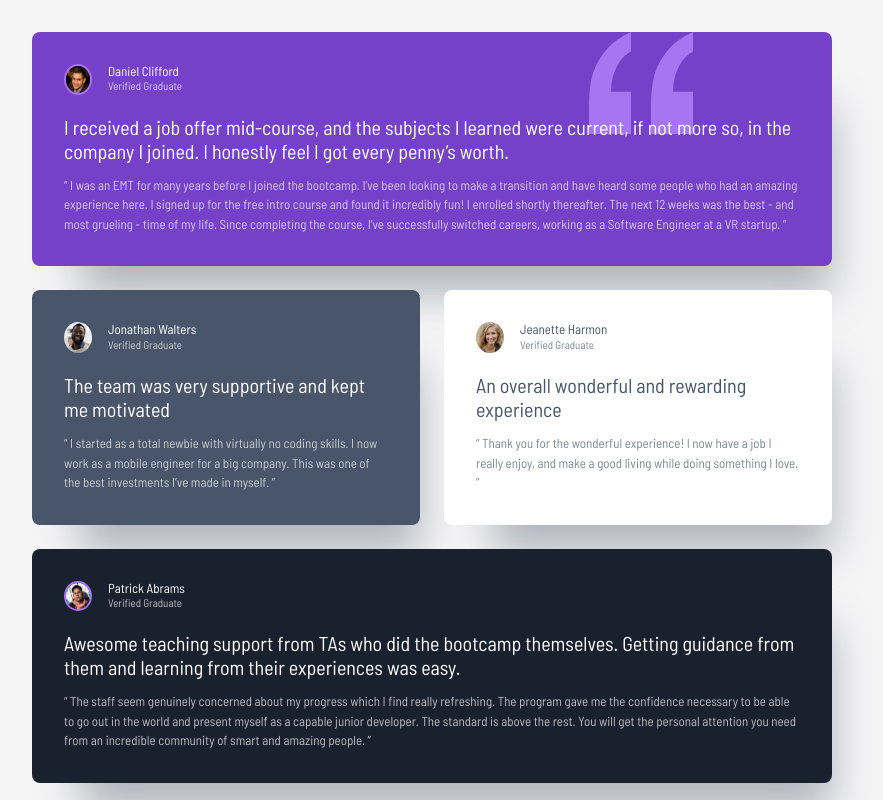
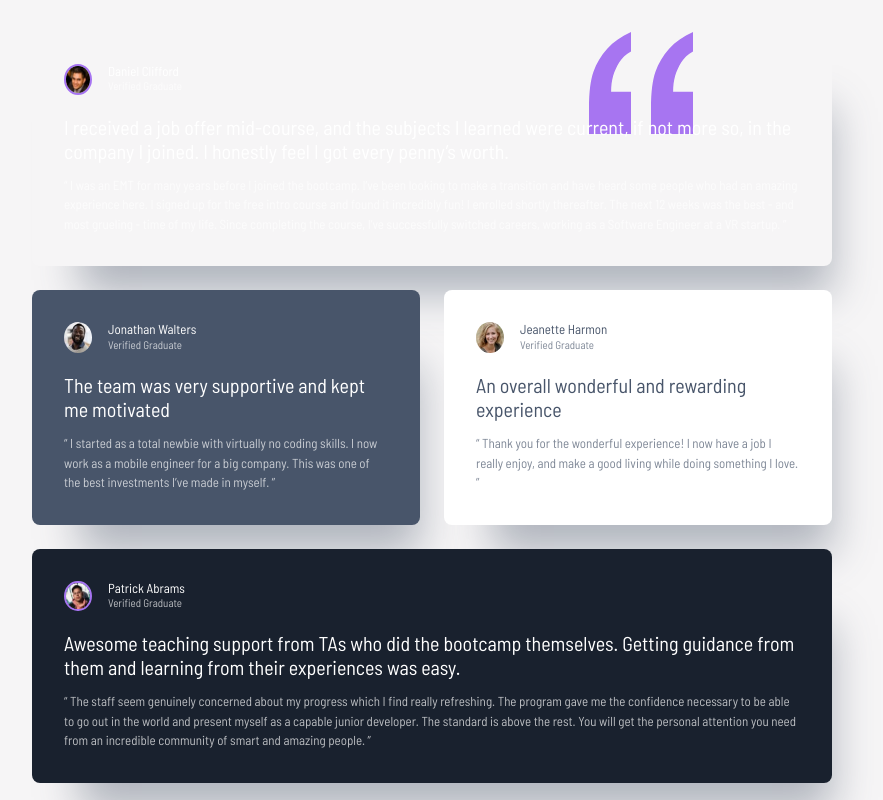
Before and after one commit to kelseyjhayes/Testimonial-Page, a plain HTML site: page index.html in a window 1280 px wide. Shown: the top 800 px of the page, without its empty margins (208-1091 px from the left). Drawn offline with Linux system fonts and the light colour scheme.

Commit message:
fix type in variables

```diff
--- a/styles.css
+++ b/styles.css
@@ -10,7 +10,7 @@
   --clr-neutral-900:219 29% 14%;
   --clr-accent-50:260 100% 95%;
   --clr-accent-300:264 82% 70%;
-  --clr--accent-500:263 55% 52%;
+  --clr-accent-500:263 55% 52%;
 
 
   --ff-primary: "Barlow Semi Condensed", sans-serif;
```
